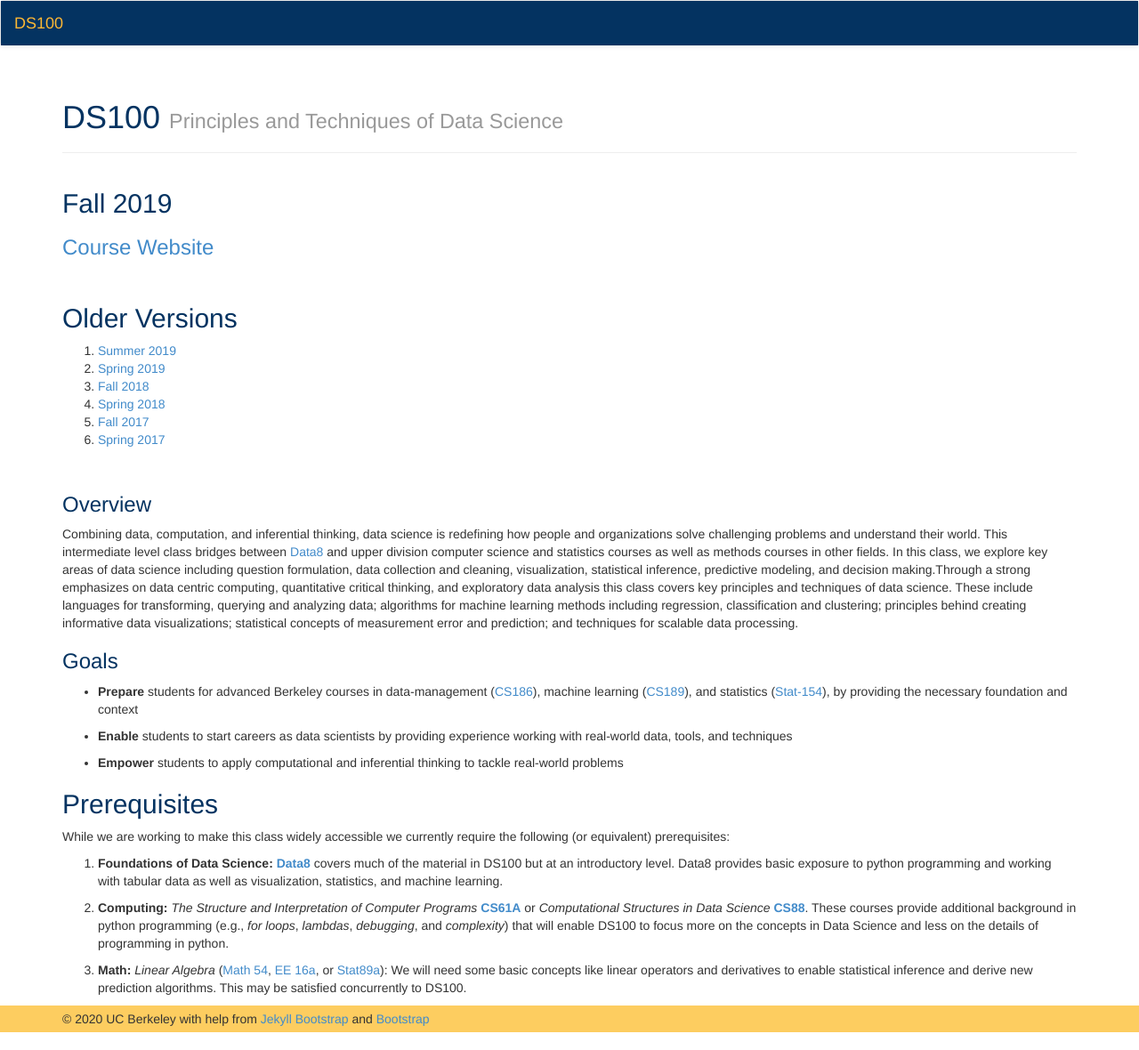
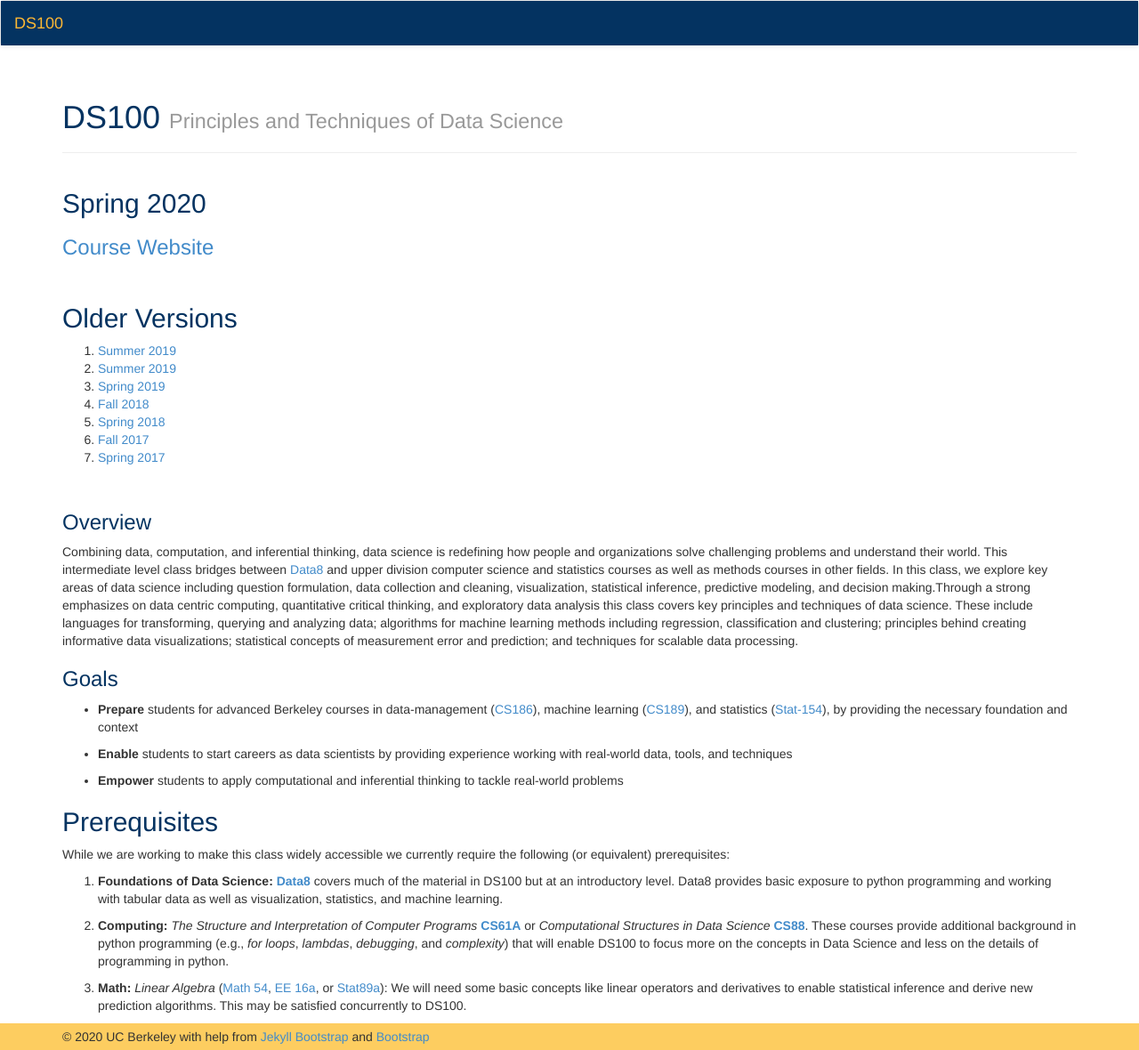
Before and after one commit to DS-100/DS-100.github.io, a Jekyll site: the page built from index.md, in a window 1280 px wide. Shown: the whole page at 89% size. Built offline with Jekyll 4.4.1, drawn with Linux system fonts in a browser that asks for light colours; nearby versions of some CDN libraries.

Commit message:
updated for spring

```diff
--- a/index.md
+++ b/index.md
@@ -7,14 +7,14 @@ order: 1
 
 {% include JB/setup %}
 
-## Fall 2019
+## Spring 2020
 
-### [Course Website](fa19)
+### [Course Website](sp20)
 
 <br>
 
 ## Older Versions
-
+1. [Summer 2019](fa19)
 1. [Summer 2019](su19)
 1. [Spring 2019](sp19)
 1. [Fall 2018](fa18)
```
